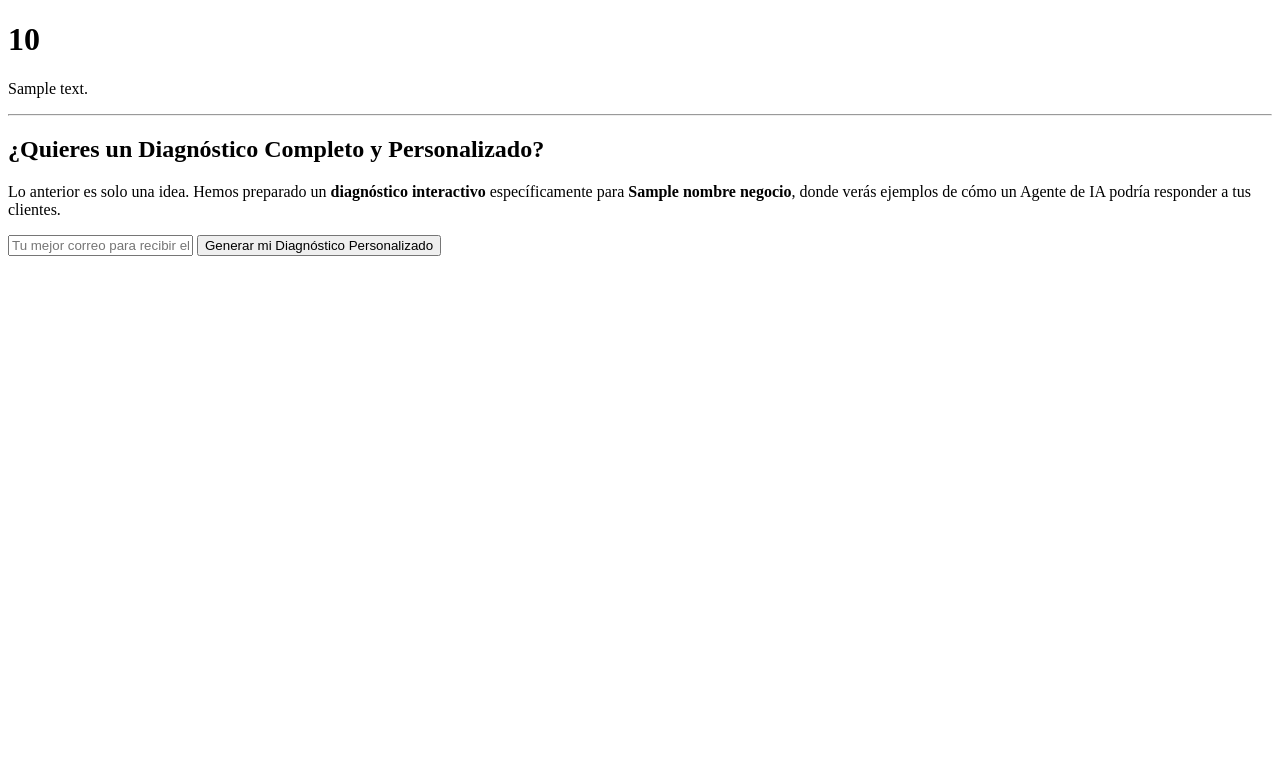
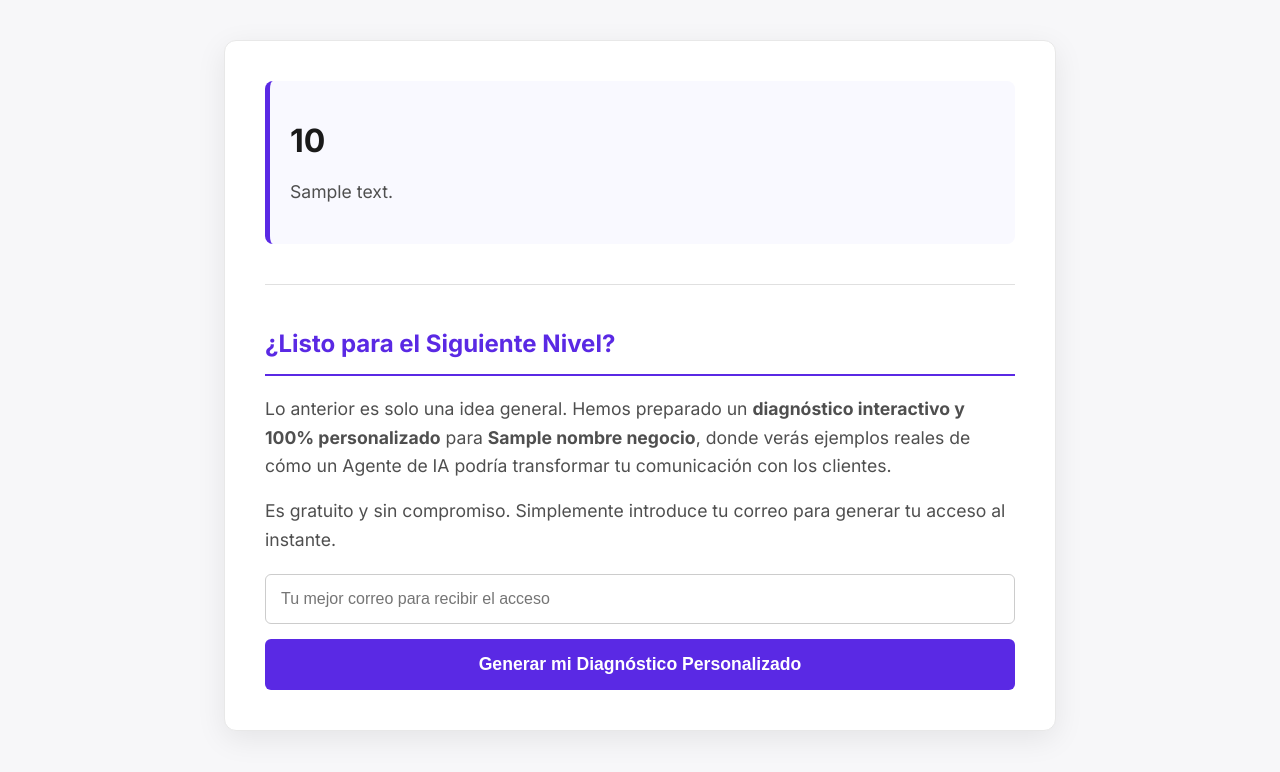
Before and after one commit to Bot01128/Sistema-de-Ventas-Cognitivo-Aut-nomo, a Flask app: template templates/pre_nido.html in a window 1280 px wide. Shown: the top 772 px of the page. Run offline with Flask 3, Linux system fonts and the light colour scheme; the template is opened without the code that fills it: most values are stand-ins (such as "Sample title", 1, 10 or a date in 2020); some libraries are stand-ins or nearby versions.

Commit message:
Enhance pre_nido.html with improved styling and content

```diff
--- a/templates/pre_nido.html
+++ b/templates/pre_nido.html
@@ -2,25 +2,111 @@
 <html lang="es">
 <head>
     <meta charset="UTF-8">
+    <meta name="viewport" content="width=device-width, initial-scale=1.0">
     <title>Análisis de Oportunidad para {{ nombre_negocio }}</title>
-    <style>/* Mismos estilos que nido_template.html para consistencia */</style>
+    <style>
+        @import url('https://fonts.googleapis.com/css2?family=Inter:wght@400;700&display=swap');
+        body {
+            font-family: 'Inter', sans-serif;
+            line-height: 1.6;
+            margin: 0;
+            padding: 40px 20px;
+            background-color: #f7f7f9;
+            color: #2c2c2c;
+        }
+        .container {
+            max-width: 750px;
+            margin: auto;
+            background: #ffffff;
+            padding: 40px;
+            border-radius: 12px;
+            box-shadow: 0 8px 30px rgba(0, 0, 0, 0.08);
+            border: 1px solid #e8e8e8;
+        }
+        h1, h2 {
+            color: #1a1a1a;
+            font-weight: 700;
+        }
+        h1 {
+            font-size: 2em;
+            margin-bottom: 10px;
+            line-height: 1.2;
+        }
+        h2 {
+            font-size: 1.5em;
+            color: #5a29e4; /* El color de tu marca */
+            margin-top: 40px;
+            border-bottom: 2px solid #5a29e4;
+            padding-bottom: 10px;
+        }
+        p {
+            font-size: 1.1em;
+            color: #4f4f4f;
+        }
+        .value-section {
+            background-color: #f9f9ff;
+            padding: 20px;
+            border-radius: 8px;
+            border-left: 5px solid #5a29e4;
+            margin-bottom: 30px;
+        }
+        form {
+            margin-top: 20px;
+            display: flex;
+            flex-direction: column;
+            gap: 15px;
+        }
+        input[type="email"] {
+            padding: 15px;
+            border: 1px solid #ccc;
+            border-radius: 6px;
+            font-size: 1em;
+            width: 100%;
+            box-sizing: border-box;
+        }
+        button[type="submit"] {
+            background-color: #5a29e4;
+            color: white;
+            padding: 15px 25px;
+            border: none;
+            border-radius: 6px;
+            font-size: 1.1em;
+            font-weight: bold;
+            cursor: pointer;
+            transition: background-color 0.3s;
+        }
+        button[type="submit"]:hover {
+            background-color: #481fb9;
+        }
+        hr {
+            border: 0;
+            height: 1px;
+            background-color: #e0e0e0;
+            margin: 40px 0;
+        }
+    </style>
 </head>
 <body>
     <div class="container">
-        <h1>{{ titulo_contenido_de_valor }}</h1>
 
-        <p>{{ texto_contenido_de_valor }}</p>
+        <div class="value-section">
+            <h1>{{ titulo_contenido_de_valor }}</h1>
+            <p>{{ texto_contenido_de_valor }}</p>
+        </div>
 
         <hr>
 
-        <h2>¿Quieres un Diagnóstico Completo y Personalizado?</h2>
-        <p>Lo anterior es solo una idea. Hemos preparado un <strong>diagnóstico interactivo</strong> específicamente para <strong>{{ nombre_negocio }}</strong>, donde verás ejemplos de cómo un Agente de IA podría responder a tus clientes.</p>
+        <h2>¿Listo para el Siguiente Nivel?</h2>
+        <p>Lo anterior es solo una idea general. Hemos preparado un <strong>diagnóstico interactivo y 100% personalizado</strong> para <strong>{{ nombre_negocio }}</strong>, donde verás ejemplos reales de cómo un Agente de IA podría transformar tu comunicación con los clientes.</p>
+
+        <p>Es gratuito y sin compromiso. Simplemente introduce tu correo para generar tu acceso al instante.</p>
 
         <form action="/generar-nido" method="post">
             <input type="hidden" name="prospecto_id_oculto" value="{{ prospecto_id }}">
             <input type="email" name="email_prospecto" placeholder="Tu mejor correo para recibir el acceso" required>
             <button type="submit">Generar mi Diagnóstico Personalizado</button>
         </form>
+
     </div>
 </body>
 </html>
```
